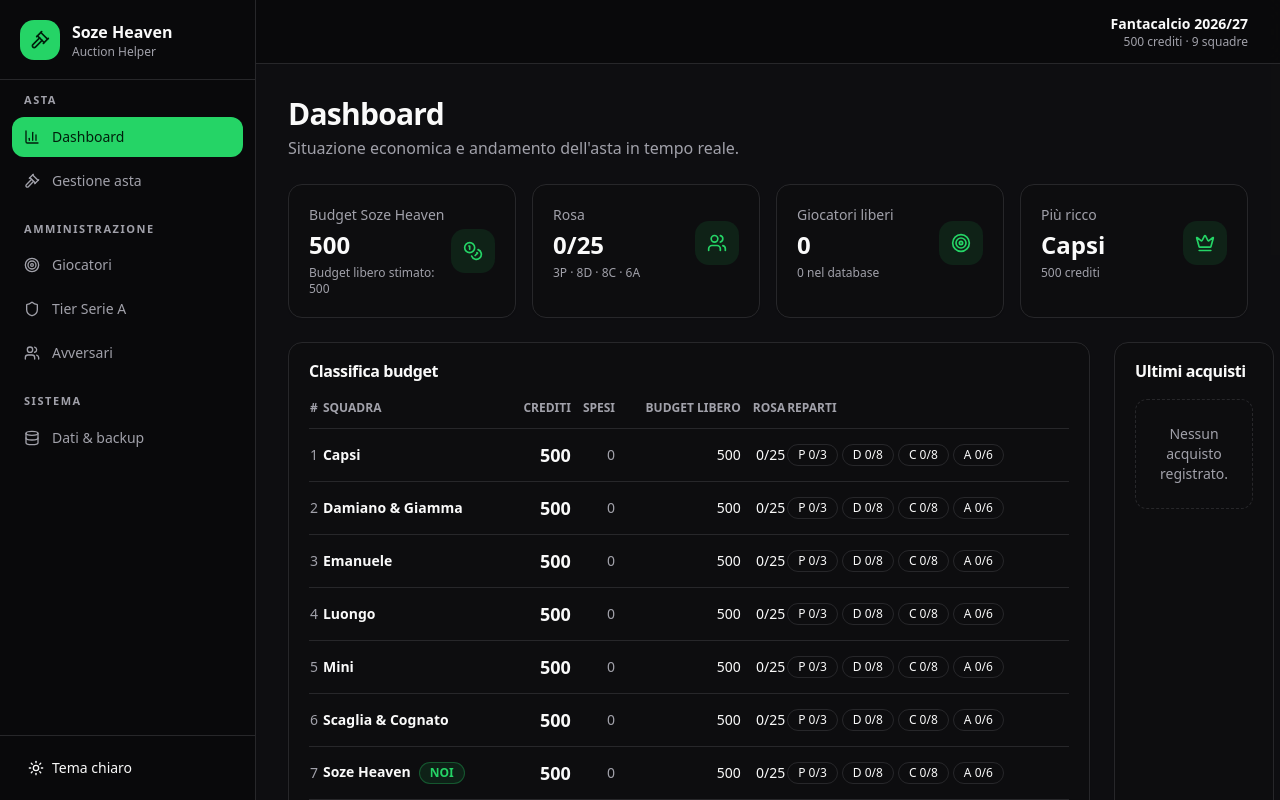
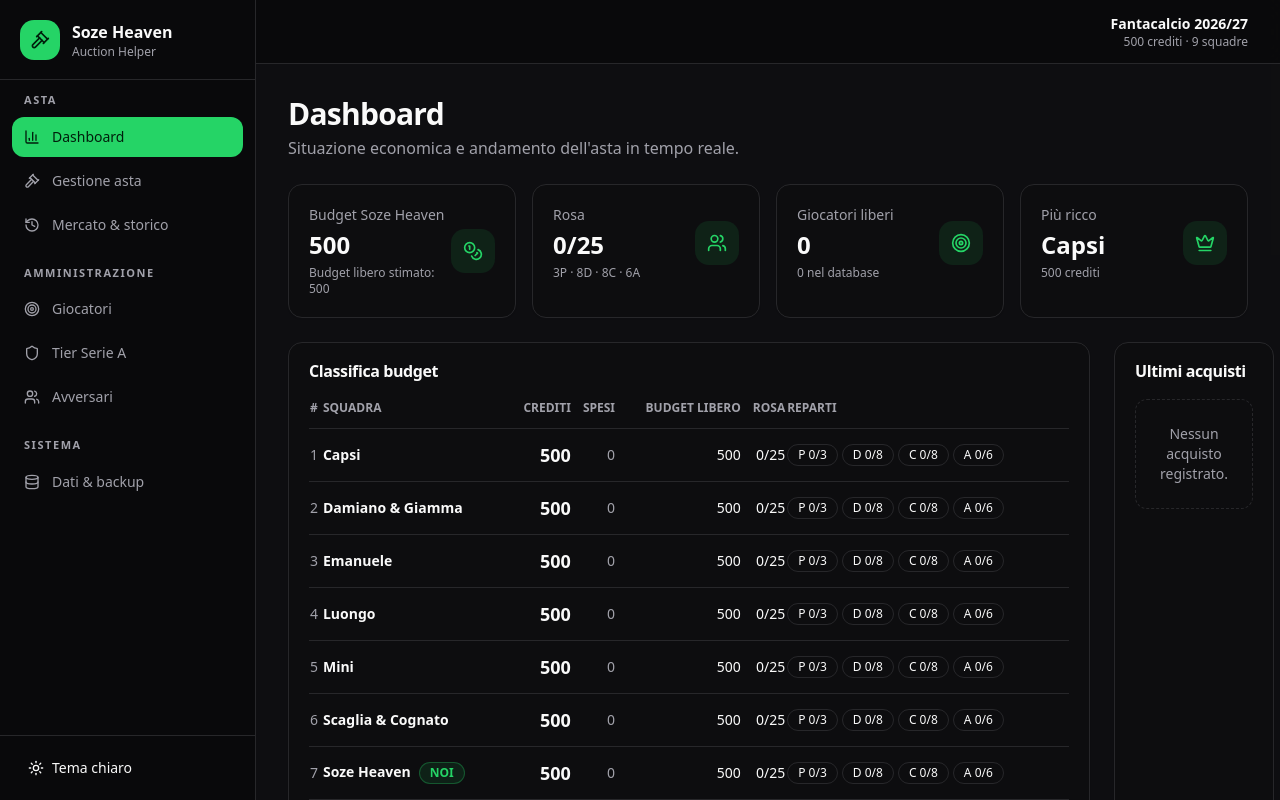
Before and after one commit to KeyserDSoze/Fantacalcio.AuctionHelper, a React (Vite) app: page / in a window 1280 px wide. Shown: the top 800 px of the page. Built offline with nearby package versions, Linux system fonts and the light colour scheme.

Commit message:
feat: add market history navigation

```diff
--- a/src/components/Layout.tsx
+++ b/src/components/Layout.tsx
@@ -1,13 +1,14 @@
 import { useEffect, useState, type ReactNode } from "react";
-import { BarChart3, Database, Gavel, Menu, Moon, Shield, Sun, Target, Users, X } from "lucide-react";
+import { BarChart3, Database, Gavel, History, Menu, Moon, Shield, Sun, Target, Users, X } from "lucide-react";
 import { Button } from "@/components/ui/button";
 import { cn } from "@/lib/utils";
 
-export type PageKey = "dashboard" | "auction" | "players" | "clubs" | "opponents" | "data";
+export type PageKey = "dashboard" | "auction" | "market" | "players" | "clubs" | "opponents" | "data";
 
 const items: { key: PageKey; label: string; icon: typeof BarChart3; group: string }[] = [
   { key: "dashboard", label: "Dashboard", icon: BarChart3, group: "Asta" },
   { key: "auction", label: "Gestione asta", icon: Gavel, group: "Asta" },
+  { key: "market", label: "Mercato & storico", icon: History, group: "Asta" },
   { key: "players", label: "Giocatori", icon: Target, group: "Amministrazione" },
   { key: "clubs", label: "Tier Serie A", icon: Shield, group: "Amministrazione" },
   { key: "opponents", label: "Avversari", icon: Users, group: "Amministrazione" },
```
